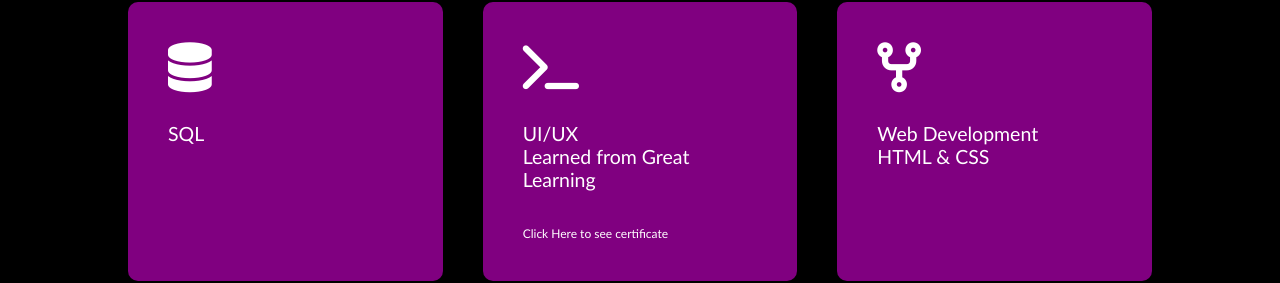
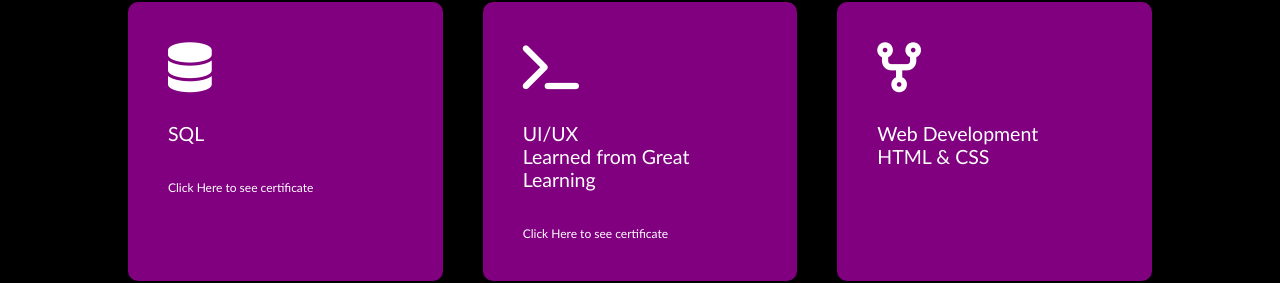
Before and after one commit to TejasChavan08/its.portfolio, a plain HTML site: page index.html in a window 1280 px wide. Shown: the part 1875-2158 px from the top of the page. Drawn offline with Linux system fonts and the light colour scheme.

Commit message:
Update index.html

```diff
--- a/index.html
+++ b/index.html
@@ -111,7 +111,7 @@
                         <i class="fa-solid fa-database"></i>
                         <h2> SQL</h2>
                         <p></p>
-                            <a href="#"></a>
+                            <a href="https://github.com/TejasChavan08/its.portfolio/blob/Master/Oracle%20SQL.pdf"> Click Here to see certificate </a>
                     </div>
                     <div>
                         <i class="fa-solid fa-terminal"></i>
```
